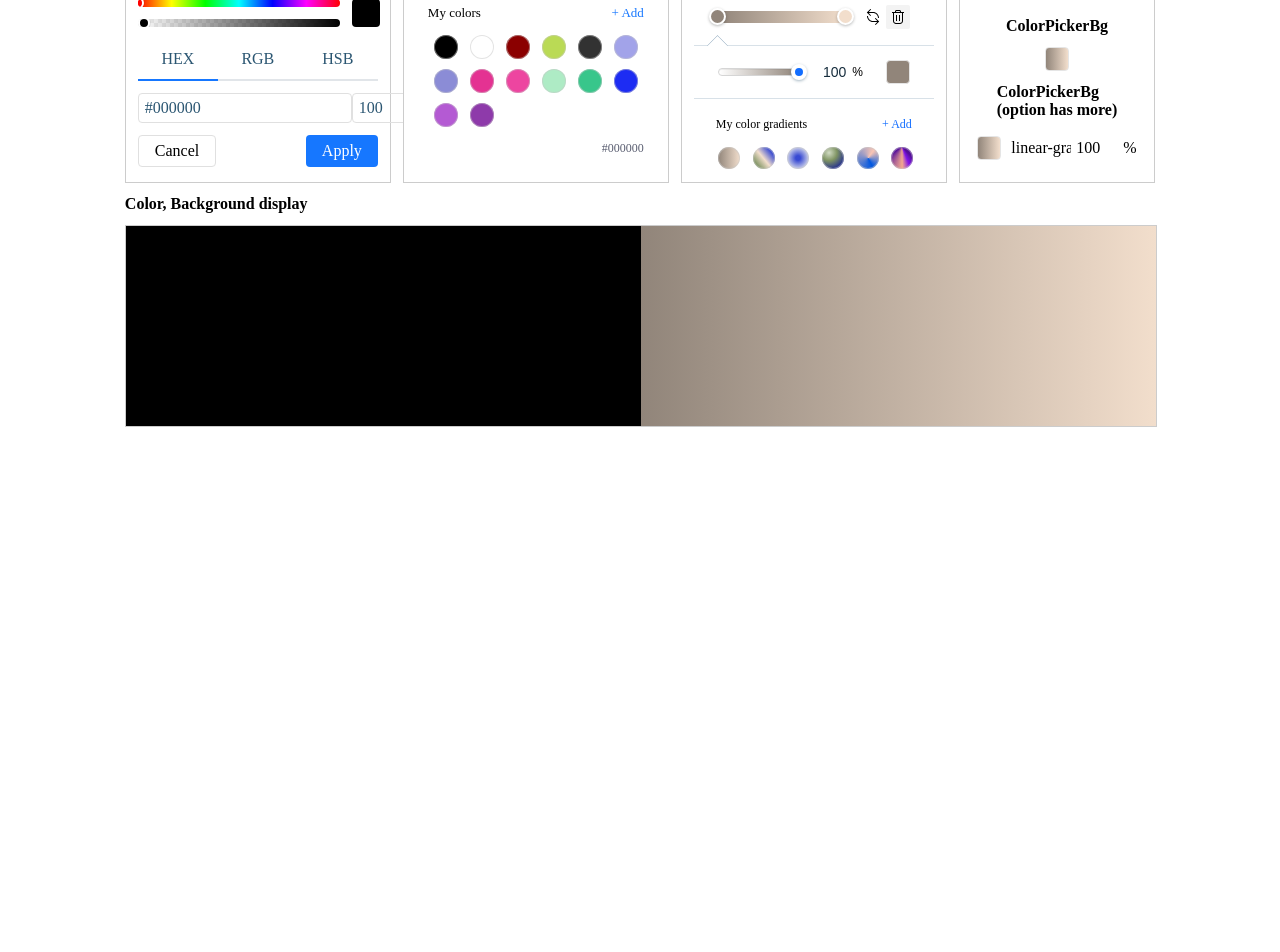
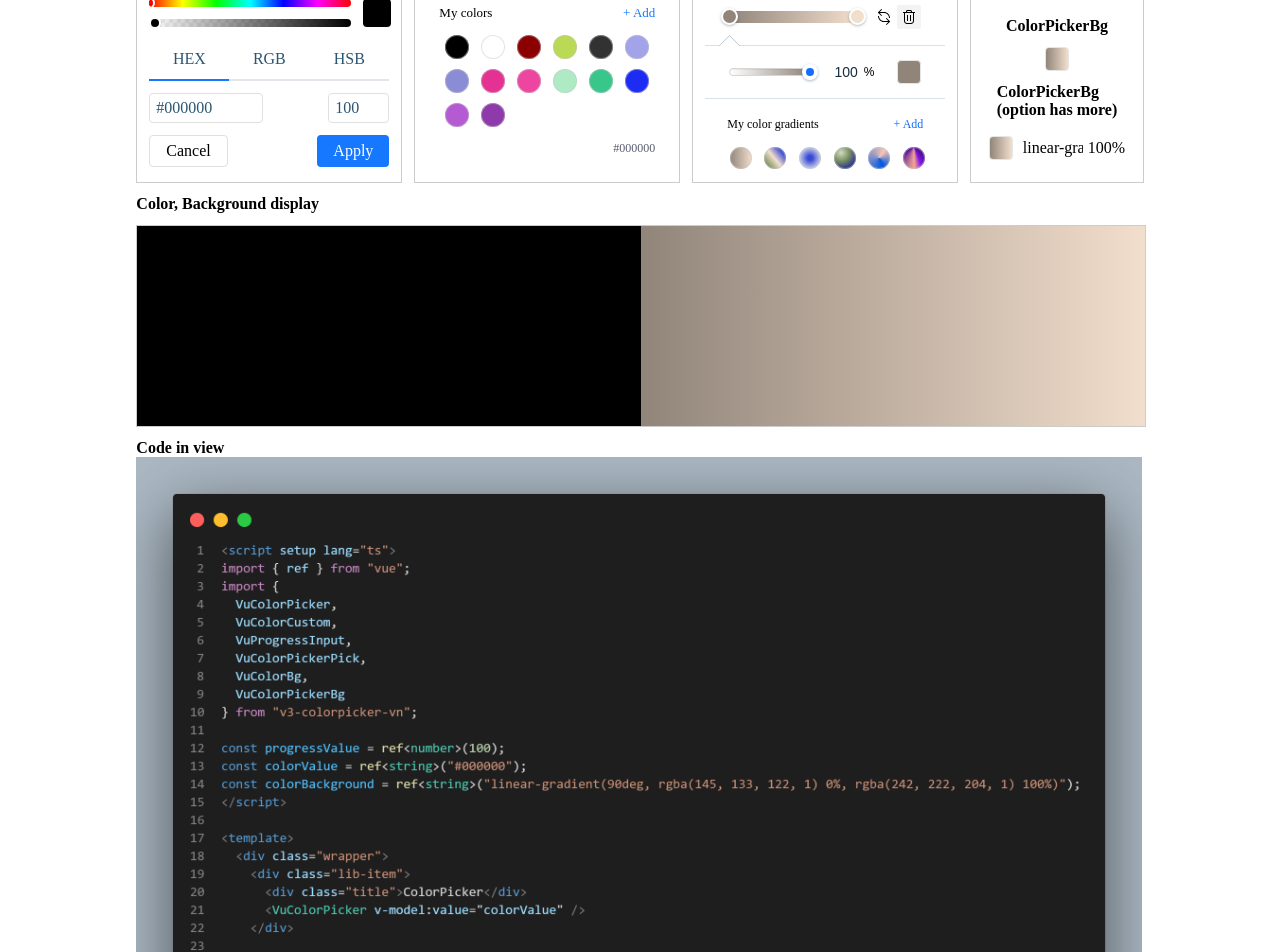
Before and after one commit to vuluu2k/v3-colorpicker-vn, a Vue app: page / in a window 1280 px wide. Shown: the part 220-1172 px from the top of the page. Before the commit the page ends 800 px from the top, so only its background shows below. Built offline with nearby package versions, Linux system fonts and the light colour scheme.

Commit message:
update view

```diff
--- a/src/App.vue
+++ b/src/App.vue
@@ -57,4 +57,7 @@ const colorBackground = ref<string>("linear-gradient(90deg, rgba(145, 133, 122,
     <div :style="{ background: colorValue }"></div>
     <div :style="{ background: colorBackground }"></div>
   </div>
+
+  <div class="test-title">Code in view</div>
+  <img src="./assets/demo.png" alt="demo" width="1006px" />
 </template>
--- a/src/styles/components/_colorpicker.scss
+++ b/src/styles/components/_colorpicker.scss
@@ -36,10 +36,12 @@
     border-radius: 4px;
     padding: 0 6px;
     color: #2b5672;
+    max-width: 100px;
   }
 
   input[type="number"] {
     -moz-appearance: textfield;
+    max-width: 50px;
   }
 
   input:focus {
--- a/src/styles/components/_progressinput.scss
+++ b/src/styles/components/_progressinput.scss
@@ -9,6 +9,7 @@
 
     &[type="number"] {
       -moz-appearance: textfield;
+      max-width: 24px;
     }
 
     &::-webkit-outer-spin-button,
```
Also changed, not shown: src/assets/demo.png (added).
